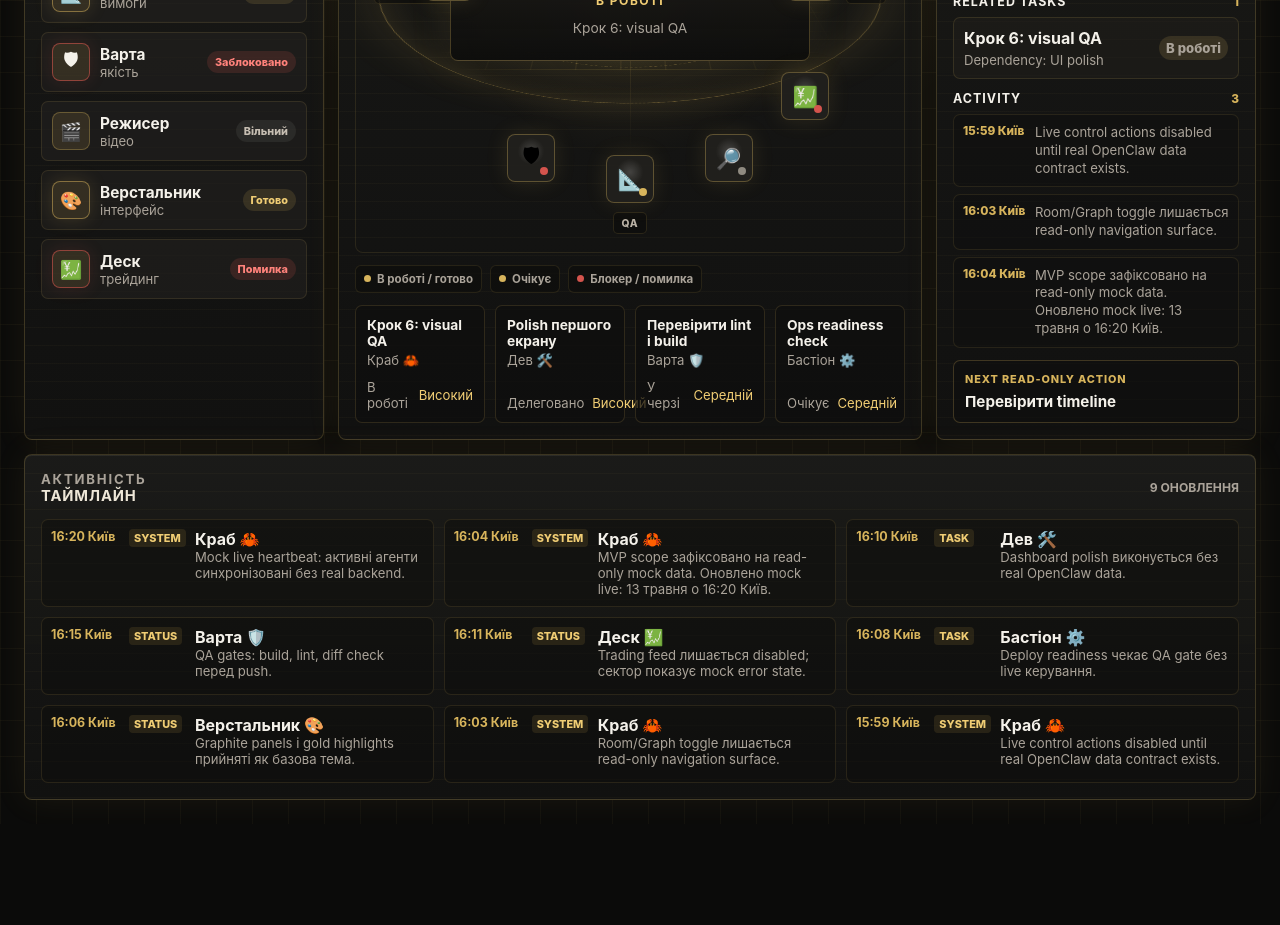
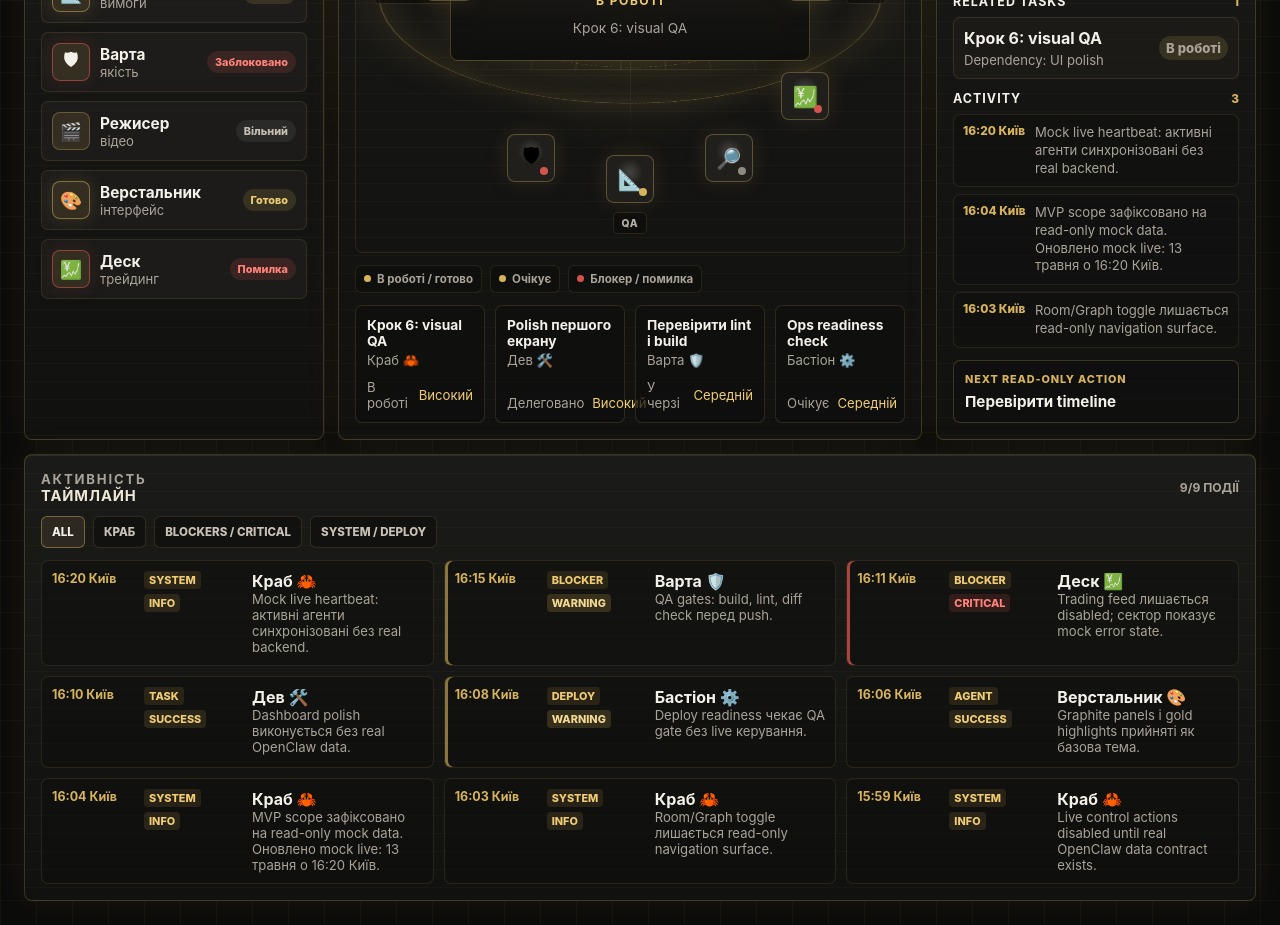
Before and after one commit to DenisNosov22/openclaw-command-center, a React (Vite) app: page / in a window 1280 px wide. Shown: the part 540-1465 px from the top of the page. Before the commit the page ends 1364 px from the top, so only its background shows below. Built offline with nearby package versions, Linux system fonts and the light colour scheme.

Commit message:
improve activity timeline feed

```diff
--- a/src/App.css
+++ b/src/App.css
@@ -1009,6 +1009,41 @@
   grid-column: 1 / -1;
 }
 
+.timeline-filters {
+  position: relative;
+  z-index: 1;
+  display: flex;
+  flex-wrap: wrap;
+  gap: 8px;
+  margin: -3px 0 12px;
+}
+
+.timeline-filters button {
+  min-height: 32px;
+  padding: 7px 10px;
+  color: #c9c1b5;
+  cursor: pointer;
+  background: rgba(15, 15, 14, 0.7);
+  border: 1px solid rgba(215, 180, 92, 0.16);
+  border-radius: 6px;
+  font-size: 0.72rem;
+  font-weight: 800;
+  text-transform: uppercase;
+  transition:
+    background 160ms ease,
+    border-color 160ms ease,
+    color 160ms ease;
+}
+
+.timeline-filters button:hover,
+.timeline-filters button:focus-visible,
+.timeline-filters button[aria-pressed='true'] {
+  color: #f4f1ea;
+  background: rgba(50, 46, 36, 0.82);
+  border-color: rgba(215, 180, 92, 0.44);
+  outline: none;
+}
+
 .timeline ol {
   position: relative;
   z-index: 1;
@@ -1022,20 +1057,48 @@
 
 .timeline li {
   display: grid;
-  grid-template-columns: 70px 58px minmax(0, 1fr);
-  gap: 8px;
+  grid-template-columns: 82px 98px minmax(0, 1fr);
+  gap: 10px;
   align-items: start;
-  min-height: 78px;
-  padding: 9px;
+  min-height: 92px;
+  padding: 10px;
   background: rgba(15, 15, 14, 0.56);
   border: 1px solid rgba(215, 180, 92, 0.13);
   border-radius: 7px;
+}
+
+.timeline-event--live {
+  background:
+    linear-gradient(90deg, rgba(215, 180, 92, 0.13), rgba(15, 15, 14, 0.58)),
+    rgba(15, 15, 14, 0.56);
+  border-color: rgba(215, 180, 92, 0.42);
+}
+
+.timeline-event--critical,
+.timeline-event--blocker {
+  border-color: rgba(212, 84, 77, 0.36);
+  box-shadow: inset 3px 0 0 rgba(212, 84, 77, 0.78);
+}
+
+.timeline-event--warning {
+  border-color: rgba(215, 180, 92, 0.3);
+  box-shadow: inset 3px 0 0 rgba(215, 180, 92, 0.62);
+}
+
+.timeline-event--success {
+  border-color: rgba(215, 180, 92, 0.34);
 }
 
 .timeline time {
   color: #d7b45c;
   font-size: 0.78rem;
   font-weight: 700;
+}
+
+.timeline-event__tags {
+  display: grid;
+  justify-items: start;
+  gap: 5px;
 }
 
 .timeline__type {
@@ -1047,6 +1110,32 @@
   font-size: 0.68rem;
   font-weight: 800;
   text-transform: uppercase;
+}
+
+.timeline__severity {
+  padding: 2px 5px;
+  color: #aaa399;
+  background: rgba(170, 163, 153, 0.1);
+  border-radius: 4px;
+  font-size: 0.68rem;
+  font-weight: 800;
+  text-transform: uppercase;
+}
+
+.timeline__severity--success,
+.timeline__severity--info {
+  color: #f0cd74;
+  background: rgba(215, 180, 92, 0.13);
+}
+
+.timeline__severity--warning {
+  color: #f4d992;
+  background: rgba(215, 180, 92, 0.18);
+}
+
+.timeline__severity--critical {
+  color: #ff827b;
+  background: rgba(212, 84, 77, 0.16);
 }
 
 @media (max-width: 1180px) {
@@ -1128,7 +1217,7 @@
   }
 
   .timeline li {
-    grid-template-columns: 76px 64px 1fr;
+    grid-template-columns: 82px 98px minmax(0, 1fr);
   }
 }
 
@@ -1157,6 +1246,12 @@
 
   .timeline li {
     grid-template-columns: 1fr;
+    min-height: 0;
+  }
+
+  .timeline-event__tags {
+    display: flex;
+    flex-wrap: wrap;
   }
 
   .inspector dl div {
--- a/src/adapters/mockCommandCenterAdapter.ts
+++ b/src/adapters/mockCommandCenterAdapter.ts
@@ -10,7 +10,7 @@ const snapshot: CommandCenterSnapshot = {
       status: 'working',
       currentTaskId: 'task-command-center-step-6',
       summary: 'Тримає послідовність маленьких кроків і контролює read-only MVP scope.',
-      lastSeen: '13:16 UTC',
+      lastSeen: '2026-05-13T13:16:00Z',
     },
     {
       id: 'agent-dev',
@@ -19,7 +19,7 @@ const snapshot: CommandCenterSnapshot = {
       status: 'working',
       currentTaskId: 'task-visual-polish',
       summary: 'Вносить layout polish і готує зміни до build/lint verification.',
-      lastSeen: '13:14 UTC',
+      lastSeen: '2026-05-13T13:14:00Z',
     },
     {
       id: 'agent-bastion',
@@ -27,7 +27,7 @@ const snapshot: CommandCenterSnapshot = {
       role: 'ops',
       status: 'waiting',
       summary: 'Очікує QA сигнал перед release/deploy контуром.',
-      lastSeen: '13:08 UTC',
+      lastSeen: '2026-05-13T13:08:00Z',
     },
     {
       id: 'agent-shturman',
@@ -35,7 +35,7 @@ const snapshot: CommandCenterSnapshot = {
       role: 'research',
       status: 'idle',
       summary: 'Тримає backlog notes для наступних продуктових рішень.',
-      lastSeen: '12:58 UTC',
+      lastSeen: '2026-05-13T12:58:00Z',
     },
     {
       id: 'agent-spec',
@@ -43,7 +43,7 @@ const snapshot: CommandCenterSnapshot = {
       role: 'requirements',
       status: 'done',
       summary: 'Зафіксував MVP як mock-first read-only dashboard.',
-      lastSeen: '13:02 UTC',
+      lastSeen: '2026-05-13T13:02:00Z',
     },
     {
       id: 'agent-varta',
@@ -52,7 +52,7 @@ const snapshot: CommandCenterSnapshot = {
       status: 'blocked',
       currentTaskId: 'task-lint-build',
       summary: 'Готова перевіряти gates, але чекає актуальний build artifact.',
-      lastSeen: '13:15 UTC',
+      lastSeen: '2026-05-13T13:15:00Z',
       blockerReason: 'Немає свіжого результату build/lint після останніх UI змін.',
     },
     {
@@ -61,7 +61,7 @@ const snapshot: CommandCenterSnapshot = {
       role: 'video',
       status: 'idle',
       summary: 'Video workflows залишені поза поточним MVP.',
-      lastSeen: '12:45 UTC',
+      lastSeen: '2026-05-13T12:45:00Z',
     },
     {
       id: 'agent-verstalnyk',
@@ -69,7 +69,7 @@ const snapshot: CommandCenterSnapshot = {
       role: 'UI/layout',
       status: 'done',
       summary: 'Підготував graphite/gold layout основу для dashboard.',
-      lastSeen: '13:06 UTC',
+      lastSeen: '2026-05-13T13:06:00Z',
     },
     {
       id: 'agent-desk',
@@ -77,7 +77,7 @@ const snapshot: CommandCenterSnapshot = {
       role: 'trading',
       status: 'error',
       summary: 'Trading сектор видимий на карті, але real feed вимкнений у MVP.',
-      lastSeen: '13:11 UTC',
+      lastSeen: '2026-05-13T13:11:00Z',
       blockerReason: 'Real market feed не підключений; показуємо тільки mock safety state.',
     },
   ],
@@ -159,58 +159,66 @@ const snapshot: CommandCenterSnapshot = {
   activity: [
     {
       id: 'event-001',
-      timestamp: '13:04 UTC',
+      timestamp: '2026-05-13T13:04:00Z',
       agentId: 'agent-krab',
-      type: 'system',
+      category: 'system',
+      severity: 'info',
       summary: 'MVP scope зафіксовано на read-only mock data.',
     },
     {
       id: 'event-002',
-      timestamp: '13:10 UTC',
+      timestamp: '2026-05-13T13:10:00Z',
       agentId: 'agent-dev',
-      type: 'task',
+      category: 'task',
+      severity: 'success',
       summary: 'Dashboard polish виконується без real OpenClaw data.',
     },
     {
       id: 'event-003',
-      timestamp: '13:15 UTC',
+      timestamp: '2026-05-13T13:15:00Z',
       agentId: 'agent-varta',
-      type: 'status',
+      category: 'blocker',
+      severity: 'warning',
       summary: 'QA gates: build, lint, diff check перед push.',
     },
     {
       id: 'event-004',
-      timestamp: '13:11 UTC',
+      timestamp: '2026-05-13T13:11:00Z',
       agentId: 'agent-desk',
-      type: 'status',
+      category: 'blocker',
+      severity: 'critical',
       summary: 'Trading feed лишається disabled; сектор показує mock error state.',
     },
     {
       id: 'event-005',
-      timestamp: '13:08 UTC',
+      timestamp: '2026-05-13T13:08:00Z',
       agentId: 'agent-bastion',
-      type: 'task',
+      category: 'deploy',
+      severity: 'warning',
       summary: 'Deploy readiness чекає QA gate без live керування.',
     },
     {
       id: 'event-006',
-      timestamp: '13:06 UTC',
+      timestamp: '2026-05-13T13:06:00Z',
       agentId: 'agent-verstalnyk',
-      type: 'status',
+      category: 'agent',
+      severity: 'success',
       summary: 'Graphite panels і gold highlights прийняті як базова тема.',
     },
     {
       id: 'event-007',
-      timestamp: '13:03 UTC',
+      timestamp: '2026-05-13T13:03:00Z',
       agentId: 'agent-krab',
-      type: 'system',
+      category: 'system',
+      severity: 'info',
       summary: 'Room/Graph toggle лишається read-only navigation surface.',
     },
     {
       id: 'event-008',
-      timestamp: '12:59 UTC',
+      timestamp: '2026-05-13T12:59:00Z',
       agentId: 'agent-krab',
-      type: 'system',
+      category: 'system',
+      severity: 'info',
       summary: 'Live control actions disabled until real OpenClaw data contract exists.',
     },
   ],
--- a/src/features/command-room/CommandRoomPage.tsx
+++ b/src/features/command-room/CommandRoomPage.tsx
@@ -4,6 +4,7 @@ import type { ActivityEvent, Agent, Task, WorkflowNode } from '../../shared/type
 import { formatKyivTime } from '../../shared/time/kyivTime'
 
 type StageView = 'room' | 'graph'
+type ActivityFilter = 'all' | 'selected' | 'critical' | 'system'
 
 const roomAgentPositions: Record<string, { x: number; y: number }> = {
   'agent-krab': { x: 50, y: 14 },
@@ -49,6 +50,21 @@ const priorityLabel: Record<Task['priority'], string> = {
   low: 'Низький',
   medium: 'Середній',
   high: 'Високий',
+}
+
+const activityCategoryLabel: Record<ActivityEvent['category'], string> = {
+  system: 'System',
+  task: 'Task',
+  agent: 'Agent',
+  blocker: 'Blocker',
+  deploy: 'Deploy',
+}
+
+const activitySeverityLabel: Record<ActivityEvent['severity'], string> = {
+  info: 'Info',
+  warning: 'Warning',
+  critical: 'Critical',
+  success: 'Success',
 }
 
 const heartbeatSummaries = [
@@ -122,7 +138,7 @@ function getSuggestedAction(agent: Agent, task?: Task, hasRisk = false) {
 }
 
 function getInspectorEvents(events: ActivityEvent[], agentId: string) {
-  const latestEvents = [...events].reverse()
+  const latestEvents = sortActivityByNewest(events)
   const relatedEvents = latestEvents.filter((event) => event.agentId === agentId)
 
   if (relatedEvents.length >= 2) {
@@ -131,10 +147,44 @@ function getInspectorEvents(events: ActivityEvent[], agentId: string) {
 
   const fallbackEvents = latestEvents.filter(
     (event) =>
-      event.type === 'system' && !relatedEvents.some((relatedEvent) => relatedEvent.id === event.id),
+      event.category === 'system' &&
+      !relatedEvents.some((relatedEvent) => relatedEvent.id === event.id),
   )
 
   return [...relatedEvents, ...fallbackEvents].slice(0, 3)
+}
+
+function sortActivityByNewest(events: ActivityEvent[]) {
+  return [...events].sort(
+    (firstEvent, secondEvent) =>
+      new Date(secondEvent.timestamp).getTime() - new Date(firstEvent.timestamp).getTime(),
+  )
+}
+
+function getFilteredActivity(
+  events: ActivityEvent[],
+  filter: ActivityFilter,
+  selectedAgentId: string,
+) {
+  const sortedEvents = sortActivityByNewest(events)
+
+  if (filter === 'selected') {
+    return sortedEvents.filter((event) => event.agentId === selectedAgentId)
+  }
+
+  if (filter === 'critical') {
+    return sortedEvents.filter(
+      (event) => event.category === 'blocker' || event.severity === 'critical',
+    )
+  }
+
+  if (filter === 'system') {
+    return sortedEvents.filter(
+      (event) => event.category === 'system' || event.category === 'deploy',
+    )
+  }
+
+  return sortedEvents
 }
 
 function getLiveSnapshot(tick: number) {
@@ -144,10 +194,11 @@ function getLiveSnapshot(tick: number) {
   const activeAgentIds = new Set(['agent-krab', 'agent-dev', 'agent-varta'])
   const heartbeatAgentId = ['agent-krab', 'agent-dev', 'agent-varta'][tick % 3]
   const heartbeatEvent: ActivityEvent = {
-    id: `mock-heartbeat-${tick}`,
+    id: 'mock-heartbeat-live',
     timestamp: lastUpdated.toISOString(),
     agentId: heartbeatAgentId,
-    type: 'system',
+    category: tick % 3 === 1 ? 'task' : 'system',
+    severity: tick % 3 === 2 ? 'success' : 'info',
     summary: heartbeatSummaries[tick % heartbeatSummaries.length],
   }
 
@@ -162,7 +213,7 @@ function getLiveSnapshot(tick: number) {
           }
         : agent,
     ),
-    activity: [
+    activity: sortActivityByNewest([
       heartbeatEvent,
       ...baseSnapshot.activity.map((event, index) =>
         index === 0
@@ -172,7 +223,7 @@ function getLiveSnapshot(tick: number) {
             }
           : event,
       ),
-    ],
+    ]),
     lastUpdated,
   }
 }
@@ -183,6 +234,7 @@ export function CommandRoomPage() {
   const snapshotAnchor = snapshot.generatedAt
   const [selectedAgentId, setSelectedAgentId] = useState(snapshot.agents[0]?.id)
   const [stageView, setStageView] = useState<StageView>('room')
+  const [activityFilter, setActivityFilter] = useState<ActivityFilter>('all')
   const selectedAgent =
     snapshot.agents.find((agent) => agent.id === selectedAgentId) ?? snapshot.agents[0]
   const selectedTask = snapshot.tasks.find((task) => task.id === selectedAgent.currentTaskId)
@@ -203,6 +255,11 @@ export function CommandRoomPage() {
   )
   const blockedTasks = snapshot.tasks.filter((task) =>
     ['blocked', 'failed'].includes(task.status),
+  )
+  const filteredActivity = getFilteredActivity(
+    snapshot.activity,
+    activityFilter,
+    selectedAgent.id,
   )
   const formattedLastUpdated = formatKyivTime(snapshot.lastUpdated, { includeDate: true })
   let globalStatus = 'Стабільно'
@@ -576,20 +633,60 @@ export function CommandRoomPage() {
               <p className="eyebrow">Активність</p>
               <h2>Таймлайн</h2>
             </div>
-            <span>{snapshot.activity.length} оновлення</span>
+            <span>{filteredActivity.length}/{snapshot.activity.length} події</span>
+          </div>
+          <div className="timeline-filters" aria-label="Read-only filters">
+            <button
+              aria-pressed={activityFilter === 'all'}
+              onClick={() => setActivityFilter('all')}
+              type="button"
+            >
+              All
+            </button>
+            <button
+              aria-pressed={activityFilter === 'selected'}
+              onClick={() => setActivityFilter('selected')}
+              type="button"
+            >
+              {selectedAgent.name.replace(/\s*\p{Extended_Pictographic}/gu, '')}
+            </button>
+            <button
+              aria-pressed={activityFilter === 'critical'}
+              onClick={() => setActivityFilter('critical')}
+              type="button"
+            >
+              Blockers / critical
+            </button>
+            <button
+              aria-pressed={activityFilter === 'system'}
+              onClick={() => setActivityFilter('system')}
+              type="button"
+            >
+              System / deploy
+            </button>
           </div>
           <ol>
-            {snapshot.activity.map((event) => {
+            {filteredActivity.map((event) => {
               const agent = snapshot.agents.find((item) => item.id === event.agentId)
 
               return (
-                <li key={event.id}>
-                  <time>
+                <li
+                  className={`timeline-event timeline-event--${event.category} timeline-event--${event.severity}${
+                    event.id === 'mock-heartbeat-live' ? ' timeline-event--live' : ''
+                  }`}
+                  key={event.id}
+                >
+                  <time dateTime={event.timestamp}>
                     {formatKyivTime(event.timestamp, {
                       fallbackDate: snapshotAnchor,
                     })}
                   </time>
-                  <span className="timeline__type">{event.type}</span>
+                  <div className="timeline-event__tags">
+                    <span className="timeline__type">{activityCategoryLabel[event.category]}</span>
+                    <span className={`timeline__severity timeline__severity--${event.severity}`}>
+                      {activitySeverityLabel[event.severity]}
+                    </span>
+                  </div>
                   <div>
                     <strong>{agent?.name ?? 'Система'}</strong>
                     <p>{event.summary}</p>
--- a/src/shared/types/commandCenter.ts
+++ b/src/shared/types/commandCenter.ts
@@ -36,7 +36,8 @@ export interface ActivityEvent {
   timestamp: string
   agentId: string
   summary: string
-  type: 'status' | 'task' | 'system'
+  category: 'system' | 'task' | 'agent' | 'blocker' | 'deploy'
+  severity: 'info' | 'warning' | 'critical' | 'success'
 }
 
 export interface WorkflowNode {
```
